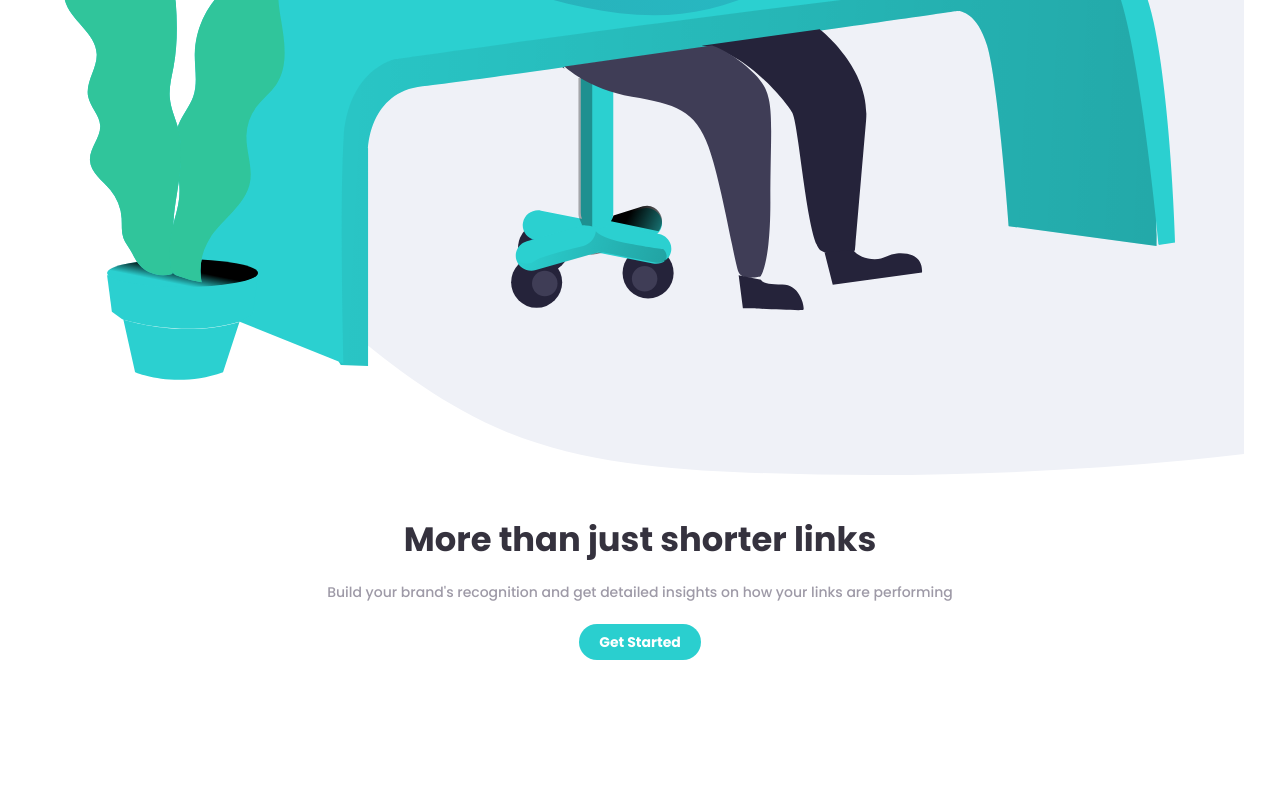
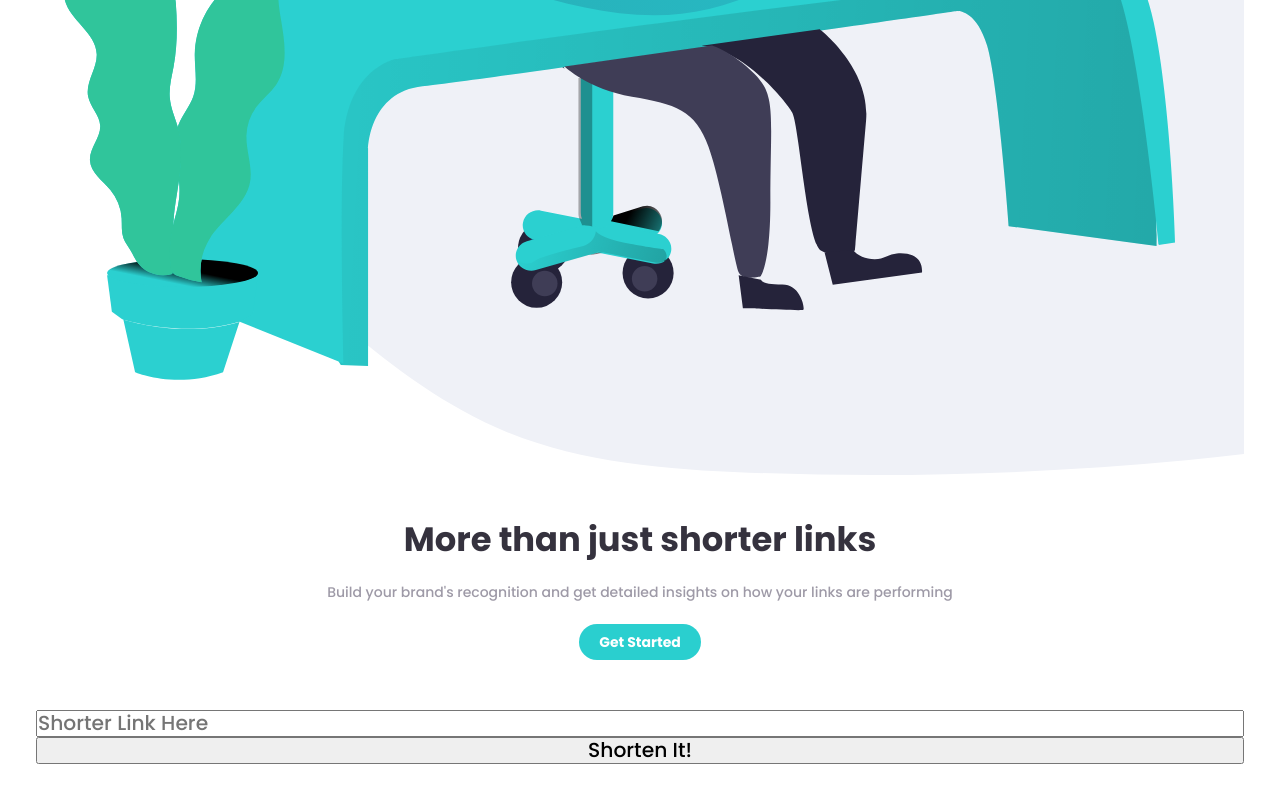
Before and after one commit to byKriz/react-url-short-api, a React (Vite) app: page / in a window 1280 px wide. Shown: the part 773-1573 px from the top of the page. Before the commit the page ends 1519 px from the top, so only its background shows below. Built offline with nearby package versions, Linux system fonts and the light colour scheme.

Commit message:
agregando la seccion de acortador

```diff
--- a/src/App.jsx
+++ b/src/App.jsx
@@ -2,6 +2,7 @@ import { useState } from 'react'
 import './App.css'
 import { Header } from './components/Header/Header'
 import { Hero } from './containers/Hero/Hero'
+import { LinkShorter } from './containers/LinkShorter/LinkShorter'
 
 function App() {
   // const [count, setCount] = useState(0)
@@ -10,6 +11,7 @@ function App() {
     <div className="App">
       <Header />
       <Hero />
+      <LinkShorter />
 
     </div>
   )
```
